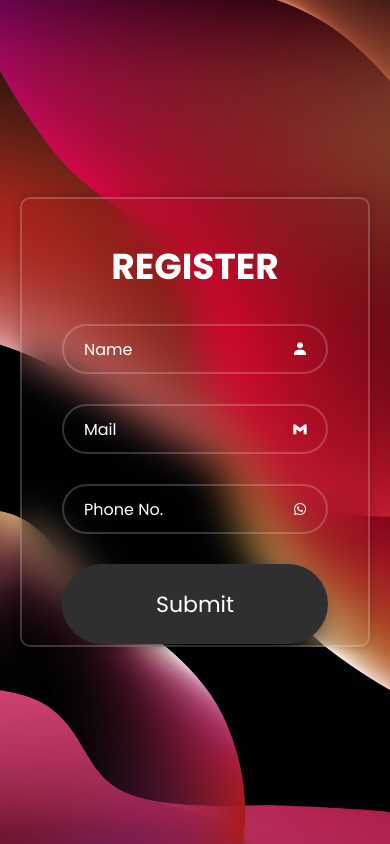
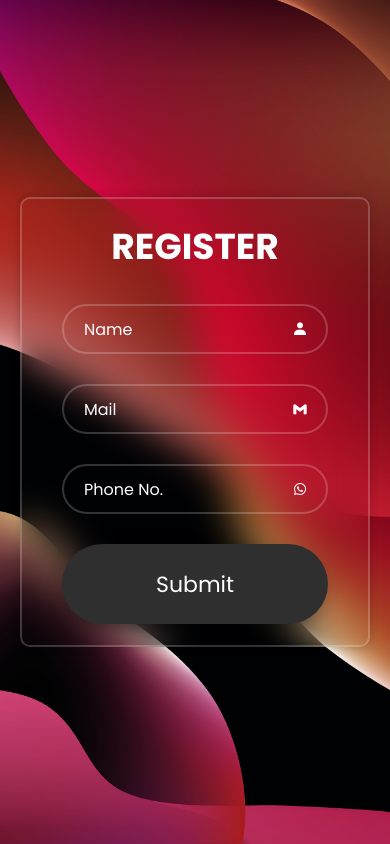
Before and after one commit to Neeth-N/registration, a plain HTML site: page index.html in a window 390 px wide. Drawn offline with nearby package versions, Linux system fonts and the light colour scheme.

Commit message:
Update style.css

```diff
--- a/style.css
+++ b/style.css
@@ -101,7 +101,7 @@ body{
         box-shadow: 0 0 10px rgba(0, 0, 0, .2);
         color: white;
         border-radius: 10px;
-        padding: 40px 40px;
+        padding: 20px 40px;
     }
 
     .wrap h2{
```
